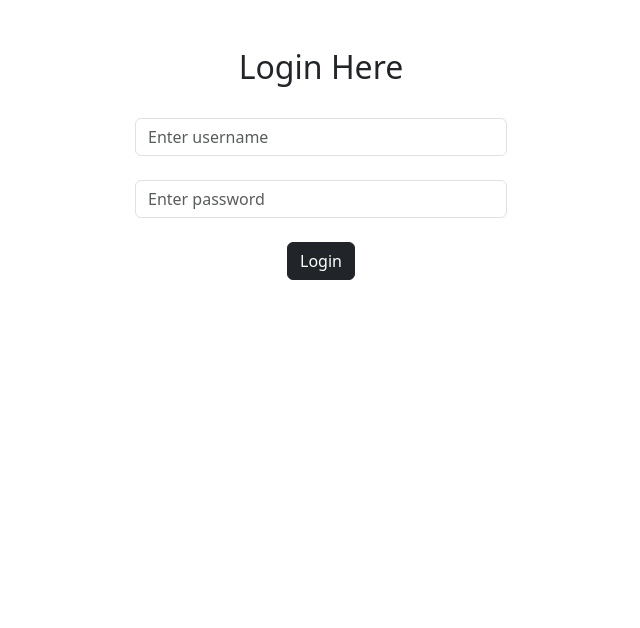
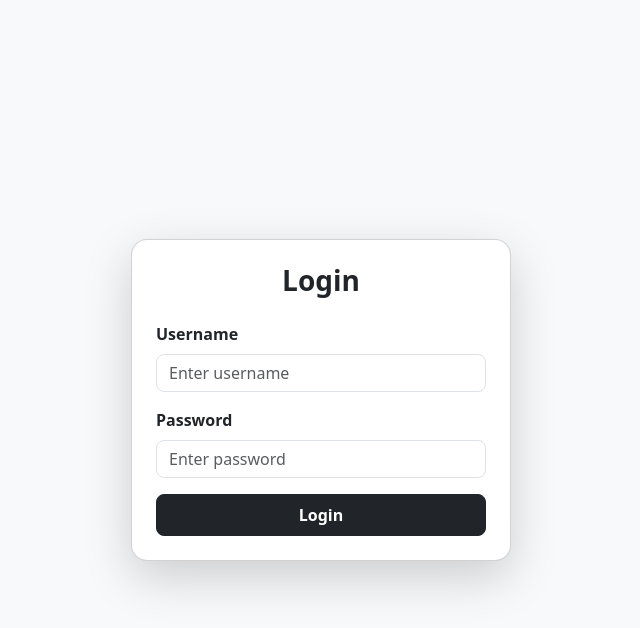
Before and after one commit to HadiRehman/NLSA-USA, a React (Create React App) app in the folder frontend/: page /deleteuser/1 in a window 1280 px wide. Shown: the top 628 px of the page, without its empty margins (319-959 px from the left). Built offline with nearby package versions, Linux system fonts and the light colour scheme.

Commit message:
Update UI

```diff
--- a/frontend/src/pages/Login.js
+++ b/frontend/src/pages/Login.js
@@ -1,16 +1,18 @@
 import React, { useState } from "react";
 import Cookies from "js-cookie";
-import {toast, ToastContainer} from "react-toastify";
+import { toast, ToastContainer } from "react-toastify";
 import { useNavigate } from "react-router-dom";
 import axios from "axios";
 import Loader from "../components/Loader";
+
 const BASE_URL = process.env.REACT_APP_BASE_URL;
 const apiKey = process.env.REACT_APP_API_KEY;
 
-export default function Login(){
-    const API_URL = BASE_URL+"/login";
+export default function Login() {
+  const API_URL = BASE_URL + "/login";
+  const navigate = useNavigate();
 
-    const navigate = useNavigate();
+  const [loading, setLoading] = useState(false);
 
   const handleSubmit = (e) => {
     e.preventDefault();
@@ -19,61 +21,69 @@ export default function Login(){
     const username = formData.get("uname");
     const password = formData.get("pass");
 
-        const data = {
-            Username: username,
-            Password: password
-        }
-        axios.post(API_URL, data, {
+    const data = { Username: username, Password: password };
+
+    axios
+      .post(API_URL, data, {
         headers: {
-                "Authorization": apiKey,
-                "Content-Type": "application/json"
+          Authorization: apiKey,
+          "Content-Type": "application/json",
+        },
+      })
+      .then((res) => {
+        if (res.data.message !== "") {
+          setLoading(true);
+          const userRole = res.data.role;
+
+          let date = new Date();
+          date.setTime(date.getTime() + 10 * 60 * 60 * 1000);
+          Cookies.set("username", username, { expires: date });
+          Cookies.set("user_role", userRole, { expires: date });
+
+          navigate(0);
+        } else {
+          toast.error("Invalid username!");
         }
       })
-        .then(
-            res => {
-                console.log(res.data.message);
-                if(res.data.message !== ""){
-                    setLoading(true);
-                    const userRole = res.data.role;
-                    let date = new Date();
-                    date.setTime(date.getTime() + 10 * 60 * 60 * 1000);
-                    Cookies.set("username", username, {expires: date});
-                    Cookies.set("user_role", userRole, {expires: date});
-                    navigate(0);
-                }
-                else{
-                    toast.error("Invalid username!");
-                }
-            }
-        )
-        .catch(
-            error => {
+      .catch((error) => {
         toast.error("Login Failed!");
         console.log(error);
+      });
+  };
+
+  if (loading) return <Loader />;
+
+  return (
+    <div className="d-flex justify-content-center align-items-center vh-100 bg-light">
+      <ToastContainer />
+      <div className="card shadow-lg p-4 rounded-4" style={{ width: "380px" }}>
+        <h3 className="text-center mb-4 fw-bold text-dark">Login</h3>
+        <form onSubmit={handleSubmit}>
+          <div className="mb-3">
+            <label className="form-label fw-semibold">Username</label>
+            <input
+              type="text"
+              className="form-control rounded-3"
+              placeholder="Enter username"
+              name="uname"
+              required
+            />
+          </div>
+          <div className="mb-3">
+            <label className="form-label fw-semibold">Password</label>
+            <input
+              type="password"
+              className="form-control rounded-3"
+              placeholder="Enter password"
+              name="pass"
+              required
+            />
+          </div>
+          <button className="btn btn-dark w-100 rounded-3 py-2 fw-semibold">
+            Login
+          </button>
+        </form>
+      </div>
+    </div>
+  );
 }
-        )
-    }
-    const [loading, setLoading] = useState(false);
-    if (loading) return <Loader />;
-    return(
-        <div className="container">
-            <ToastContainer />
-            <br /><br />
-            <center>
-                <h2 className="text-center text-dark">Login Here</h2>
-                <br />
-                <form onSubmit={handleSubmit}>
-                    <div className="col-sm-4">
-                        <input type="text" className="form-control" placeholder="Enter username" name="uname" /><br />
-                    </div>
-                    <div className="col-sm-4">
-                        <input type="password" className="form-control" placeholder="Enter password" name="pass" /><br />
-                    </div>
-                    <div className="col-sm-3">
-                        <button className="btn btn-dark">Login</button>
-                    </div>
-                </form>
-            </center>
-        </div>
-    )
-}
```
Lines whose indentation alone changed are shown as unchanged.
